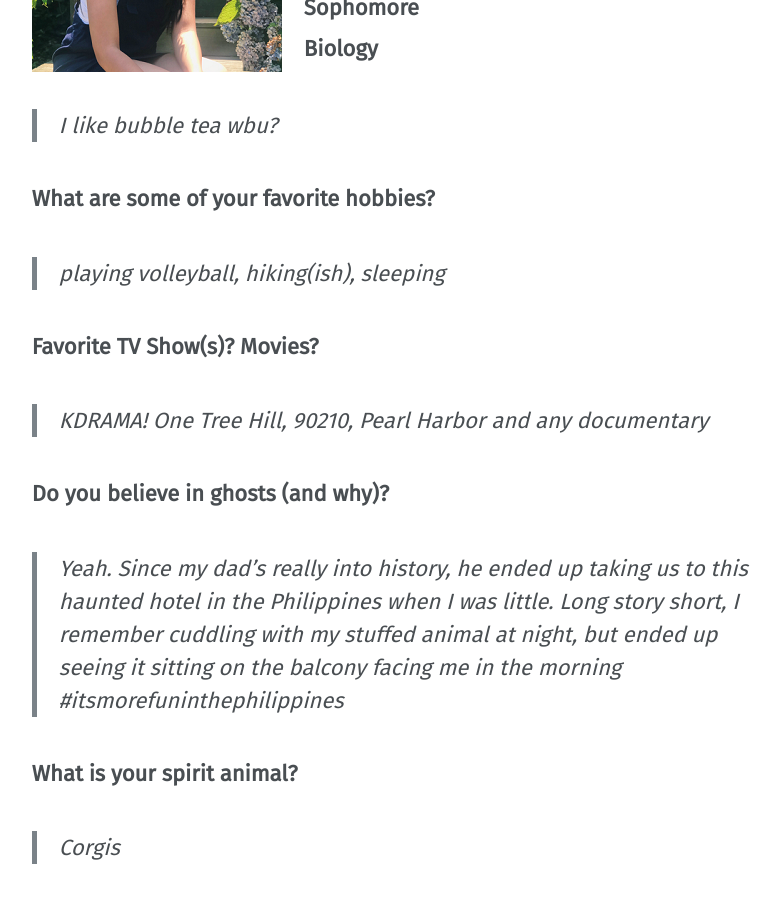
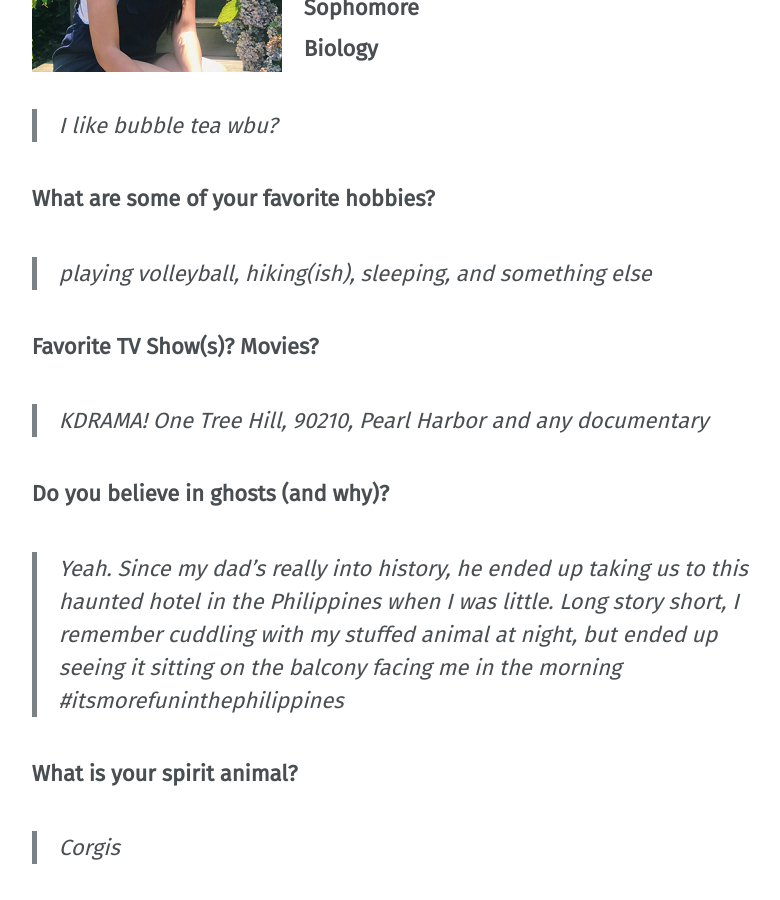
Before and after one commit to vtfasa/vtfasa.github.io, a Jekyll site: the page built from _pages/officers/culture.md, in a window 1280 px wide and 900 px high, scrolled down 374 px. Shown: the whole window, without its empty margins (252-1032 px from the left). Built offline with Jekyll 4.4.1, drawn with Linux system fonts in a browser that asks for light colours; some web fonts are replaced.

Commit message:
Update culture.md

```diff
--- a/_pages/officers/culture.md
+++ b/_pages/officers/culture.md
@@ -25,7 +25,7 @@ permalink: /officers/culture/
 
 ### **What are some of your favorite hobbies?**
 
-> *playing volleyball, hiking(ish), sleeping*
+> *playing volleyball, hiking(ish), sleeping, and something else*
 
 ### **Favorite TV Show(s)? Movies?**
 
```
